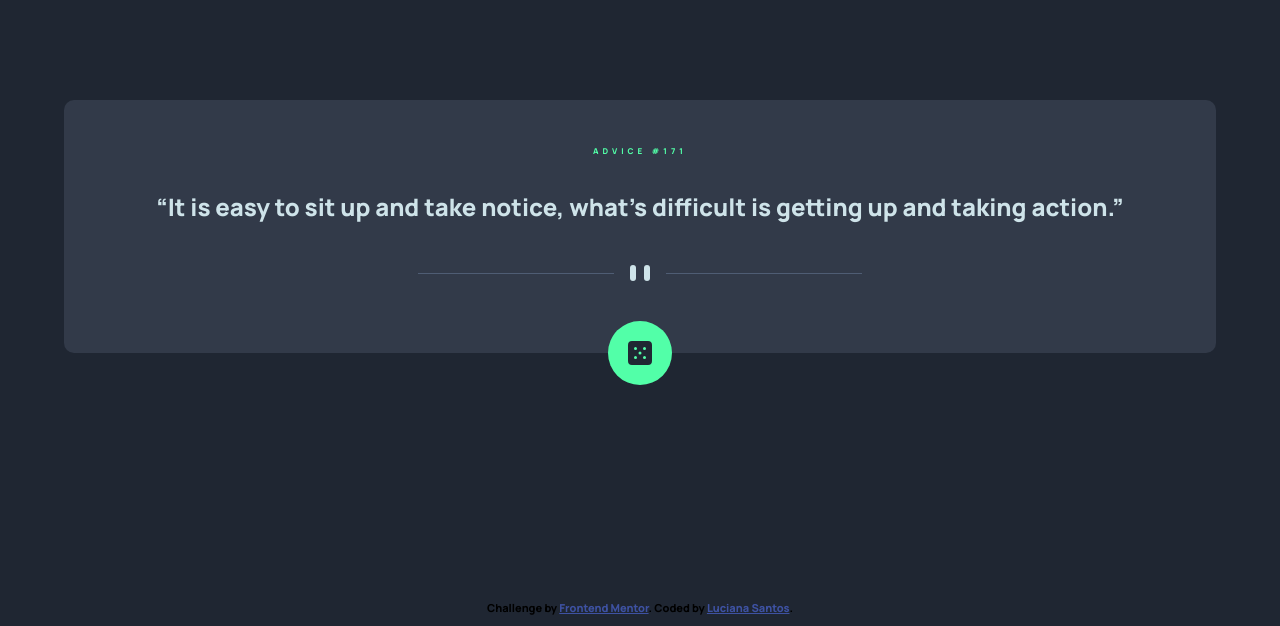
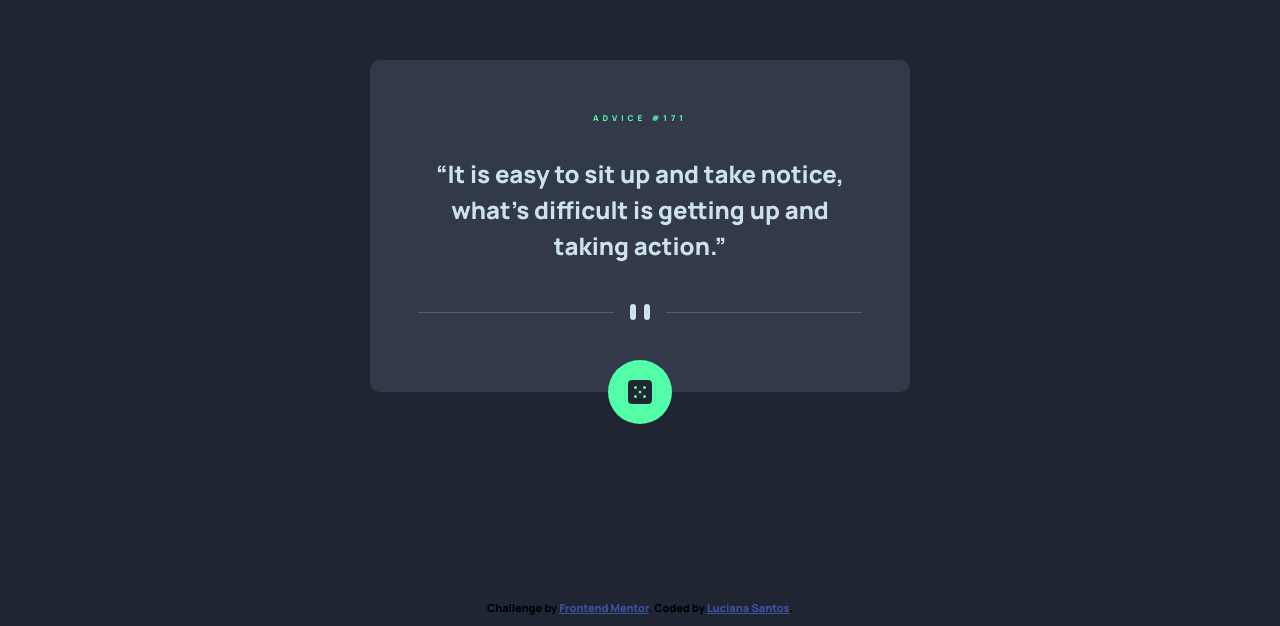
Before and after one commit to Luciana-Santos/advice-generator-app-main, a website: page index.html in a window 1280 px wide. Shown: the part 174-800 px from the top of the page. Drawn offline with Linux system fonts and the light colour scheme.

Commit message:
formatação arquivo css

```diff
--- a/style.css
+++ b/style.css
@@ -84,6 +84,7 @@ body {
   box-shadow: 0 0 35px 0 #52ffab;
 }
 @media (min-width: 440px) {
+  .principal {
     margin: 0 auto;
     max-width: 540px;
     padding-inline: 48px;
```
Also changed, not shown: 1 other file.
